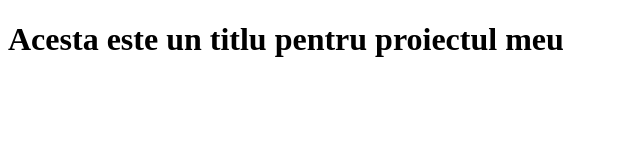
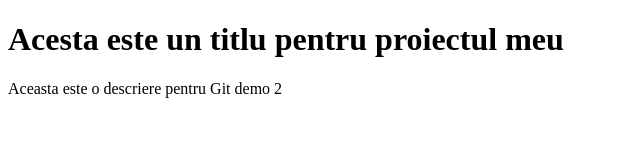
Before and after one commit to Adelina-hub/Git-demo-2, a plain HTML site: page index.html in a window 1280 px wide. Shown: the whole page, without its empty margins (0-640 px from the left). Drawn offline with Linux system fonts and the light colour scheme.

Commit message:
Am creat o descriere

```diff
--- a/index.html
+++ b/index.html
@@ -7,5 +7,6 @@
 </head>
 <body>
     <h1>Acesta este un titlu pentru proiectul meu</h1>
+    <p>Aceasta este o descriere pentru Git demo 2</p>
 </body>
 </html>
```
